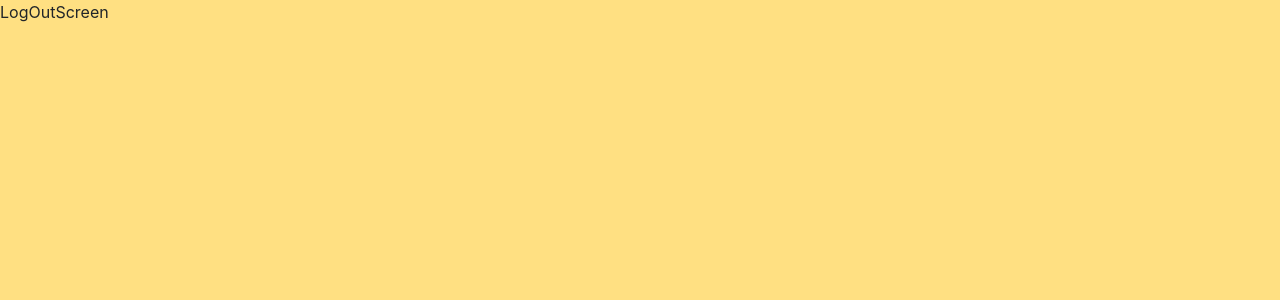
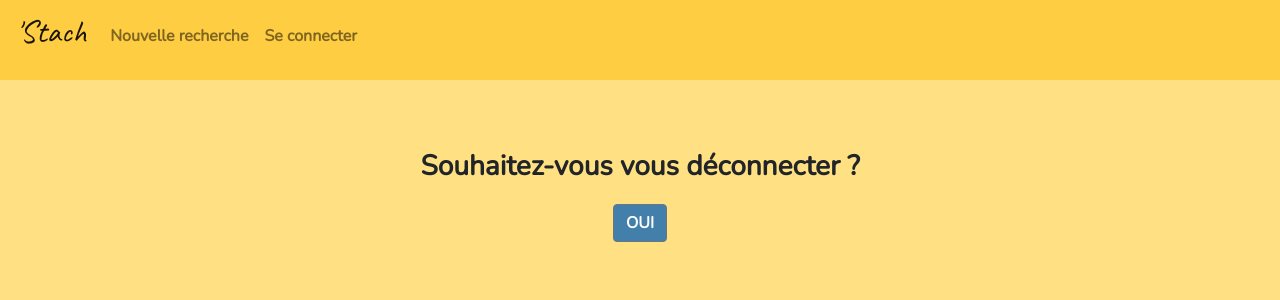
Before and after one commit to JulietteReve/stach-perso, a React (Create React App) app in the folder reactapp/: page /deconnexion in a window 1280 px wide. Shown: the top 300 px of the page. Built offline with nearby package versions, Linux system fonts and the light colour scheme.

Commit message:
page deconnexion et nav bar

```diff
--- a/reactapp/src/reducers/appointmentChoice.reducer.js
+++ b/reactapp/src/reducers/appointmentChoice.reducer.js
@@ -1,6 +1,9 @@
 export default function(appointmentChoice = {}, action){
     if(action.type == 'addAppointmentChoice'){
         var appointmentChoiceCopy = action.appointmentChoice
+        return appointmentChoiceCopy
+    } else if (action.type == 'deleteAppointmentChoice') {
+        var appointmentChoiceCopy = {}
         return appointmentChoiceCopy
     } else {
     return appointmentChoice
--- a/reactapp/src/reducers/selectShop.reducer.js
+++ b/reactapp/src/reducers/selectShop.reducer.js
@@ -1,6 +1,9 @@
 export default function(selectedShop = {}, action){
     if(action.type == 'selectShop'){
         var selectedShopCopy = action.shop
+        return selectedShopCopy
+    } else if (action.type == 'deselectShop') {
+        var selectedShopCopy = {}
         return selectedShopCopy
     } else {
     return selectedShop
--- a/reactapp/src/reducers/user.reducer.js
+++ b/reactapp/src/reducers/user.reducer.js
@@ -1,6 +1,10 @@
 export default function(user = {}, action){
     if(action.type == 'user'){
-        var userCopy = action.user
+        var userCopy = action.user;
+        console.log(action.user)
+        return userCopy
+    } else if (action.type == 'noUser') {
+        var userCopy = {}
         return userCopy
     } else {
     return user
--- a/reactapp/src/reducers/userChoice.reducer.js
+++ b/reactapp/src/reducers/userChoice.reducer.js
@@ -1,6 +1,9 @@
 export default function(userChoice = {}, action){
     if(action.type == 'addUserChoice'){
         var userChoiceCopy = action.userChoice
+        return userChoiceCopy
+    } else if(action.type == 'deleteUserChoice'){
+        var userChoiceCopy = {}
         return userChoiceCopy
     } else {
     return userChoice
--- a/reactapp/src/screens/LogOutScreen.js
+++ b/reactapp/src/screens/LogOutScreen.js
@@ -1,15 +1,74 @@
-import React from 'react';
-import {Container,Row} from 'reactstrap'
+import React, {useState} from 'react';
+import {Container,Row, Col, Card, Button, CardImg, FormGroup, Label, Input} from 'reactstrap';
+import {connect} from 'react-redux';
+import '../App.css';
+import Nav from './Nav';
+import { Link, Redirect } from 'react-router-dom';
 
 
 
 
-function LogOutScreen() {
+
+function LogOutScreen(props) {
+  const [noconnexion, setNoconnexion] = useState(false)
+
+  var deconnexion = () => {
+    props.selectedShop();
+    props.appointmentChoice();
+    props.user();
+    props.userChoice();
+    setNoconnexion(true);
+  }
+
+  if (noconnexion === true) {
+    return(
+    <Redirect to='/' />
+    )
+  }
+
+
   return (
     <div>
-        <p>LogOutScreen</p>
+       <div className='globalStyle'>
+    <Nav />
+
+    <Container className='signUpPage'>
+      <Col xs='12' style={{display: 'flex', flexDirection: 'column', marginTop: 40, alignItems: 'center'}} >
+        <h3 style={{margin: 20, fontWeight: 'bold'}}>Souhaitez-vous vous déconnecter ?</h3>
+          <Button style={{backgroundColor: '#4280AB', fontWeight: 'bold' }} onClick={() => deconnexion()}>OUI</Button>
+      </Col>
+    </Container>
+    </div>
     </div>
   );
 }
 
-export default LogOutScreen;
+function mapDispatchToProps(dispatch){
+  return {
+    appointmentChoice: function(){
+      dispatch({
+          type: 'deleteAppointmentChoice',
+      })
+    },
+    selectedShop: function(){
+      dispatch({
+        type: 'deselectShop',
+    })
+    },
+    user: function(){
+      dispatch({
+        type: 'noUser',
+    })
+    },
+    userChoice: function(){
+      dispatch({
+        type: 'deleteUserChoice',
+    })
+    }
+  }
+}
+
+export default connect(
+  null,
+  mapDispatchToProps,
+)(LogOutScreen);
--- a/reactapp/src/screens/Nav.js
+++ b/reactapp/src/screens/Nav.js
@@ -15,12 +15,16 @@ import {
     DropdownItem,
     NavbarText,
   } from 'reactstrap';
+import {connect} from 'react-redux';
 
-function Header() {
+function Header(props) {
     const [isOpen, setIsOpen] = useState(false);
     const toggle = () => setIsOpen(!isOpen);
 
-  return (
+    console.log(props.user.email)
+
+  if (props.user.email) {
+    return (
 
       <div className='navBar'>
       <Navbar light expand="md" >
@@ -32,13 +36,10 @@ function Header() {
               <Link to='/'><NavLink>Nouvelle recherche</NavLink></Link>
             </NavItem>
             <NavItem>
-              <Link to='/connexion'><NavLink>Se connecter</NavLink></Link>
+              <Link to='/profil'><NavLink>Mes rendez-vous</NavLink></Link>
             </NavItem>
             <NavItem>
-              <Link to='/contact'><NavLink>Contactez-nous</NavLink></Link>
-            </NavItem>
-            <NavItem>
-              <Link to='/profil'><NavLink>TEMPORAIRE</NavLink></Link>
+              <Link to='/deconnexion'><NavLink>Se déconnecter</NavLink></Link>
             </NavItem>
           </Nav>
         </Collapse>
@@ -46,6 +47,36 @@ function Header() {
     </div>
 
   );
+  } else {
+    return(
+    <div className='navBar'>
+      <Navbar light expand="md" >
+        <NavbarBrand href="/" className='titleNavBar' ><h2>'Stach</h2></NavbarBrand>
+        <NavbarToggler onClick={toggle} />
+        <Collapse isOpen={isOpen} navbar>
+          <Nav  navbar className='navBarText'>
+            <NavItem>
+              <Link to='/'><NavLink>Nouvelle recherche</NavLink></Link>
+            </NavItem>
+            <NavItem>
+              <Link to='/connexion'><NavLink>Se connecter</NavLink></Link>
+            </NavItem>
+
+          </Nav>
+        </Collapse>
+      </Navbar>
+    </div>
+    );
+  }
+
+
 }
 
-export default Header;
+function mapStateToProps(state){
+  return {user: state.user}
+}
+
+export default connect(
+  mapStateToProps,
+  null,
+)(Header);
--- a/reactapp/src/screens/ShopScreen.js
+++ b/reactapp/src/screens/ShopScreen.js
@@ -15,6 +15,8 @@ import {fr} from 'date-fns/locale';
 
 
 function ShopScreen(props) {
+
+  console.log()
 
   registerLocale('fr', fr)
 
```
